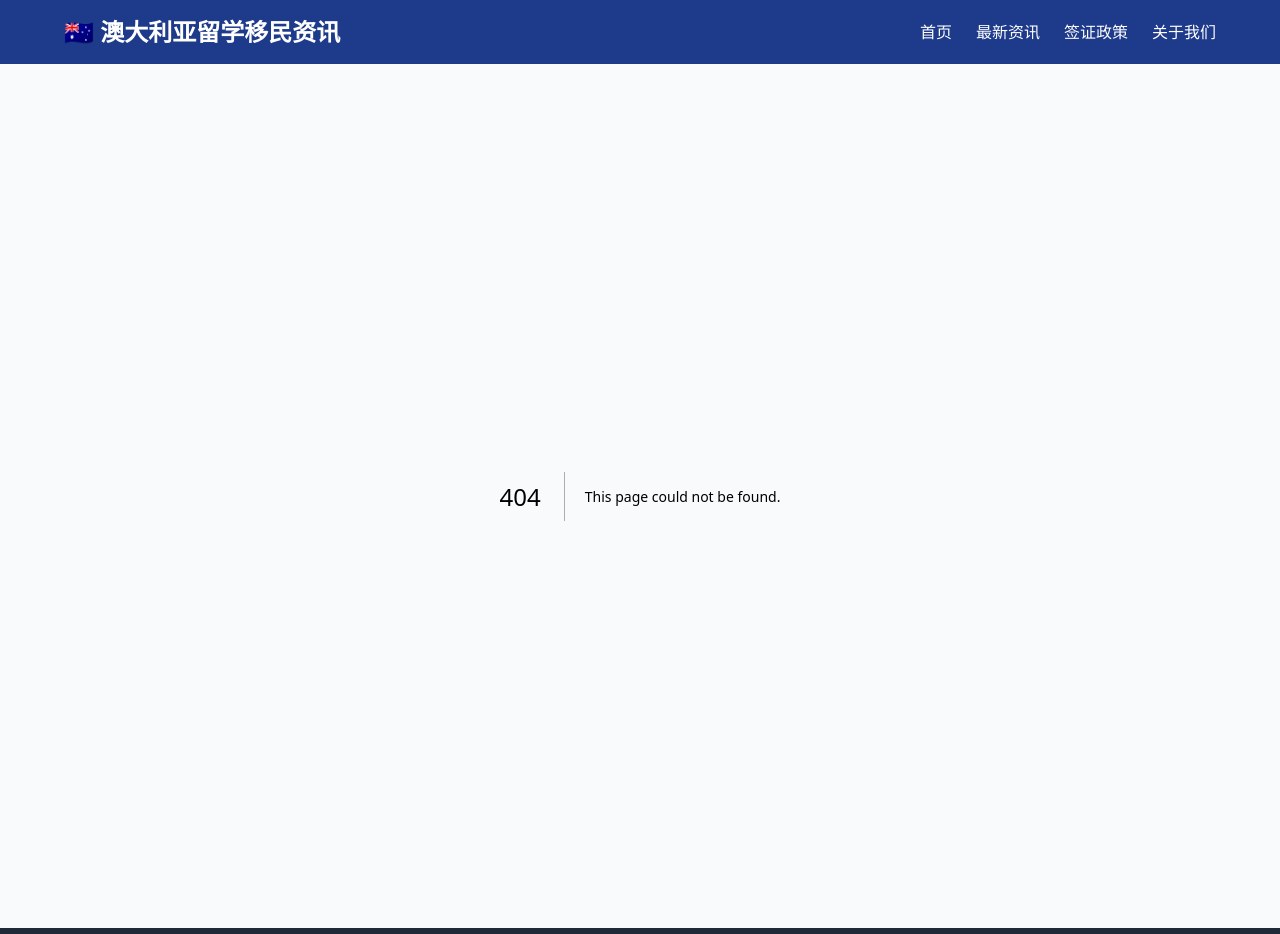
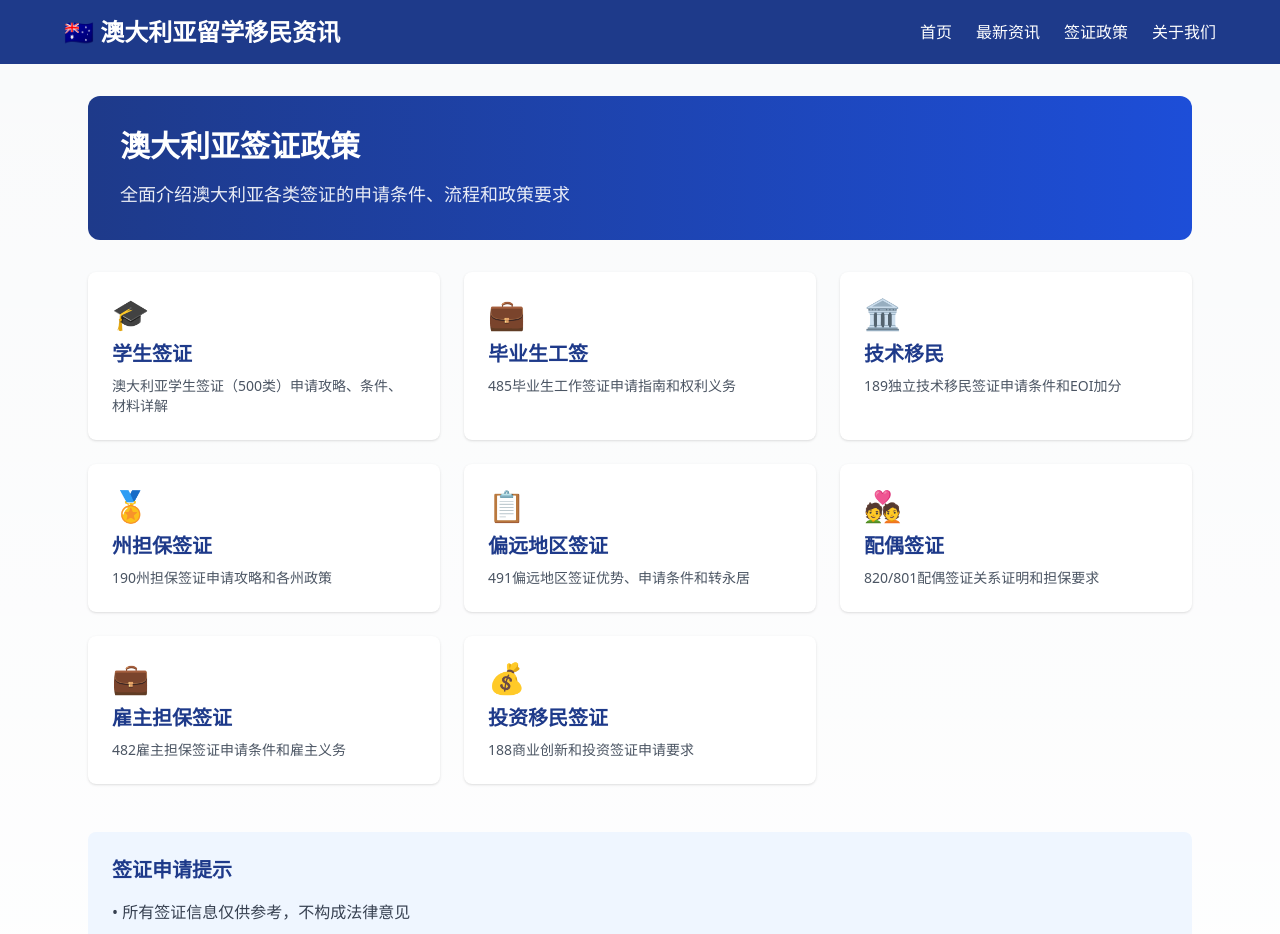
Before and after one commit to makeyourdreamcometrue/australia-edu-immi, a Next.js app: page /visa in a window 1280 px wide. Before the commit this address had no page. Shown: the top 934 px of the page. Built offline with nearby package versions, Linux system fonts and the light colour scheme.

Commit message:
Add visa and about pages - full functional website

```diff
--- /dev/null
+++ b/app/about/page.tsx
@@ -0,0 +1,64 @@
+export default function AboutPage() {
+  return (
+    <div>
+      <section className="bg-gradient-to-r from-blue-900 to-blue-700 text-white rounded-xl p-8 mb-8">
+        <h1 className="text-3xl font-bold mb-4">关于我们</h1>
+        <p className="text-lg opacity-90">
+          澳大利亚留学移民资讯平台
+        </p>
+      </section>
+
+      <section className="bg-white p-6 rounded-lg shadow mb-6">
+        <h2 className="text-xl font-bold text-blue-900 mb-4">平台介绍</h2>
+        <p className="text-gray-700 mb-4">
+          我们致力于为华人提供最及时、最权威的澳大利亚留学移民政策资讯。
+          所有内容均来源于澳大利亚官方机构，包括移民局、各州政府及Study Australia等。
+        </p>
+        <p className="text-gray-700">
+          网站内容仅供一般信息参考，不构成法律意见。具体案件请咨询持牌移民代理或移民律师。
+        </p>
+      </section>
+
+      <section className="bg-white p-6 rounded-lg shadow mb-6">
+        <h2 className="text-xl font-bold text-blue-900 mb-4">信息来源</h2>
+        <ul className="space-y-2 text-gray-700">
+          <li>• 澳大利亚移民局 (Department of Home Affairs)</li>
+          <li>• Study Australia 澳大利亚教育署</li>
+          <li>• 新南威尔士州政府</li>
+          <li>• 维多利亚州政府</li>
+          <li>• 昆士兰州政府</li>
+          <li>• 南澳大利亚州政府</li>
+          <li>• 西澳大利亚州政府</li>
+          <li>• ACT堪培拉政府</li>
+        </ul>
+      </section>
+
+      <section className="bg-white p-6 rounded-lg shadow mb-6">
+        <h2 className="text-xl font-bold text-blue-900 mb-4">免责声明</h2>
+        <p className="text-gray-700 text-sm">
+          本网站所有内容仅供一般信息参考，不构成法律意见。澳大利亚移民法律复杂且经常变化，
+          本网站不对信息的准确性、完整性或时效性承担任何责任。具体案件请咨询持牌移民代理
+          或移民律师。
+        </p>
+      </section>
+
+      <section className="bg-gray-50 p-6 rounded-lg mb-6">
+        <h2 className="text-xl font-bold text-blue-900 mb-4">联系方式</h2>
+        <p className="text-gray-700">
+          网站：<a href="https://australia-edu-immi-1xqa.vercel.app" className="text-blue-800 hover:underline">
+            australia-edu-immi-1xqa.vercel.app
+          </a>
+        </p>
+        <p className="text-gray-700 mt-2">
+          © 2026 澳大利亚留学移民资讯 | 专业·权威·及时
+        </p>
+      </section>
+
+      <section className="mt-8">
+        <a href="/" className="text-blue-800 hover:underline">
+          ← 返回首页
+        </a>
+      </section>
+    </div>
+  )
+}
--- /dev/null
+++ b/app/visa/page.tsx
@@ -0,0 +1,95 @@
+import Link from 'next/link'
+
+export default function VisaPage() {
+  const visaCategories = [
+    {
+      name: '学生签证',
+      slug: '500',
+      description: '澳大利亚学生签证（500类）申请攻略、条件、材料详解',
+      icon: '🎓'
+    },
+    {
+      name: '毕业生工签',
+      slug: '485',
+      description: '485毕业生工作签证申请指南和权利义务',
+      icon: '💼'
+    },
+    {
+      name: '技术移民',
+      slug: '189',
+      description: '189独立技术移民签证申请条件和EOI加分',
+      icon: '🏛️'
+    },
+    {
+      name: '州担保签证',
+      slug: '190',
+      description: '190州担保签证申请攻略和各州政策',
+      icon: '🏅'
+    },
+    {
+      name: '偏远地区签证',
+      slug: '491',
+      description: '491偏远地区签证优势、申请条件和转永居',
+      icon: '📋'
+    },
+    {
+      name: '配偶签证',
+      slug: '820',
+      description: '820/801配偶签证关系证明和担保要求',
+      icon: '💑'
+    },
+    {
+      name: '雇主担保签证',
+      slug: '482',
+      description: '482雇主担保签证申请条件和雇主义务',
+      icon: '💼'
+    },
+    {
+      name: '投资移民签证',
+      slug: '188',
+      description: '188商业创新和投资签证申请要求',
+      icon: '💰'
+    }
+  ]
+
+  return (
+    <div>
+      <section className="bg-gradient-to-r from-blue-900 to-blue-700 text-white rounded-xl p-8 mb-8">
+        <h1 className="text-3xl font-bold mb-4">澳大利亚签证政策</h1>
+        <p className="text-lg opacity-90">
+          全面介绍澳大利亚各类签证的申请条件、流程和政策要求
+        </p>
+      </section>
+
+      <section className="grid grid-cols-1 md:grid-cols-2 lg:grid-cols-3 gap-6">
+        {visaCategories.map((visa) => (
+          <Link
+            key={visa.slug}
+            href={`/tag/${visa.slug}`}
+            className="bg-white p-6 rounded-lg shadow hover:shadow-lg transition-shadow"
+          >
+            <span className="text-3xl">{visa.icon}</span>
+            <h2 className="text-xl font-bold text-blue-900 mt-2 mb-2">{visa.name}</h2>
+            <p className="text-gray-600 text-sm">{visa.description}</p>
+          </Link>
+        ))}
+      </section>
+
+      <section className="mt-12 bg-blue-50 p-6 rounded-lg">
+        <h2 className="text-xl font-bold text-blue-900 mb-4">签证申请提示</h2>
+        <ul className="space-y-2 text-gray-700">
+          <li>• 所有签证信息仅供参考，不构成法律意见</li>
+          <li>• 具体案件请咨询持牌移民代理或移民律师</li>
+          <li>• 签证政策可能随时变化，请以移民局官网为准</li>
+          <li>• 提前准备材料，审理周期可能较长</li>
+        </ul>
+      </section>
+
+      <section className="mt-8">
+        <Link href="/" className="text-blue-800 hover:underline">
+          ← 返回首页
+        </Link>
+      </section>
+    </div>
+  )
+}
```
